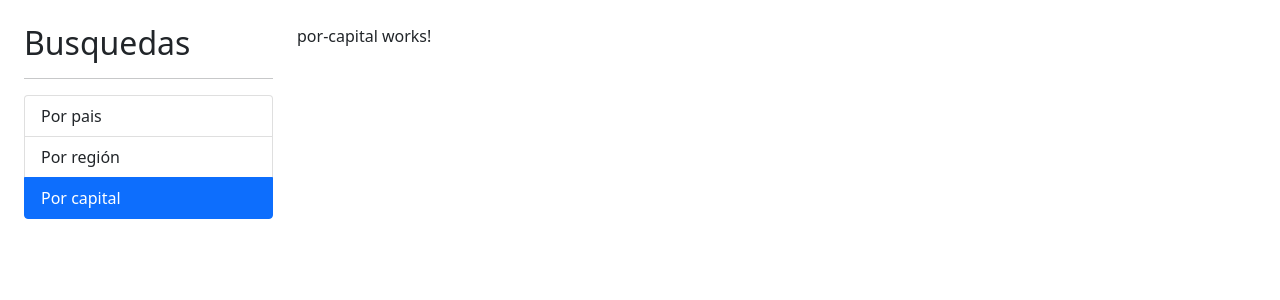
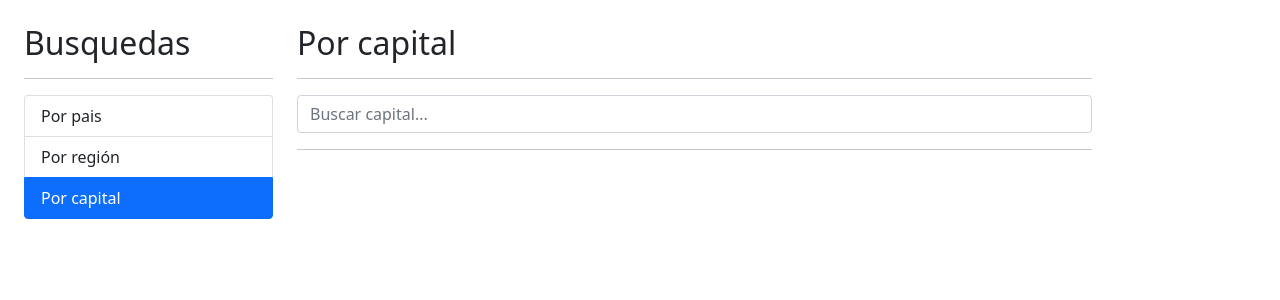
Before and after one commit to minetaky/Angular-paisesApp, an Angular app: page /capital in a window 1280 px wide. Shown: the top 300 px of the page. Built offline with nearby package versions, Linux system fonts and the light colour scheme.

Commit message:
Por Capital, funcionalidad añadida

```diff
--- a/src/app/pais/components/pais-input/pais-input.component.html
+++ b/src/app/pais/components/pais-input/pais-input.component.html
@@ -4,6 +4,6 @@
            class="form-control"
            [(ngModel)]="termino"
            (input)="teclaPresionada()"
-           placeholder="buscar país..."
+           [placeholder]="placeholder"
     >
 </form>
--- a/src/app/pais/components/pais-input/pais-input.component.ts
+++ b/src/app/pais/components/pais-input/pais-input.component.ts
@@ -1,4 +1,4 @@
-import { Component, Output, EventEmitter, OnInit } from '@angular/core';
+import { Component, Output, EventEmitter, OnInit, Input } from '@angular/core';
 import { debounceTime, Subject } from 'rxjs';
 
 @Component({
@@ -11,6 +11,8 @@ import { debounceTime, Subject } from 'rxjs';
 export class PaisInputComponent implements OnInit {
 @Output() onEnter: EventEmitter<string> = new EventEmitter();
 @Output() onDebounce: EventEmitter<string> = new EventEmitter();
+
+@Input() placeholder: string = '';
 
 debouncer: Subject<string> = new Subject();
 
--- a/src/app/pais/components/pais-tabla/pais-tabla.component.html
+++ b/src/app/pais/components/pais-tabla/pais-tabla.component.html
@@ -15,7 +15,7 @@
             <th>
                 <img class="small-flag" [src]="pais.flags.png">
             </th>
-            <th> {{ pais.name.common }} </th>
+            <th> {{ pais.capital}} {{ pais.name.common }} </th>
             <th>{{pais.population | number }} </th>
             <th>
                 <a [routerLink]="[ '/pais', pais.cca2 ]">Ver...</a>
--- a/src/app/pais/pages/por-capital/por-capital.component.html
+++ b/src/app/pais/pages/por-capital/por-capital.component.html
@@ -1 +1,29 @@
-<p>por-capital works!</p>
+<h2>Por capital</h2>
+<hr>
+
+<div class="row">
+    <div class="col">
+
+        <app-pais-input
+        (onEnter)="buscar( $event )"
+        placeholder="Buscar capital...">
+        </app-pais-input>
+
+    </div>
+</div>
+
+<hr>
+
+<div *ngIf="hayError"
+    class="alert alert-danger">
+    No se encontró nada con el termino de busqueda: {{ termino }}
+</div>
+
+
+<div *ngIf="paises.length > 0" class="row">
+    <div class="col">
+
+            <app-pais-tabla [paises]="paises"></app-pais-tabla>
+
+    </div>
+</div>
--- a/src/app/pais/pages/por-capital/por-capital.component.ts
+++ b/src/app/pais/pages/por-capital/por-capital.component.ts
@@ -1,4 +1,7 @@
 import { Component, OnInit } from '@angular/core';
+import { Country } from '../../interfaces/pais-interface';
+import { CapitalService } from '../../services/capital.service';
+
 
 @Component({
   selector: 'app-por-capital',
@@ -6,11 +9,31 @@ import { Component, OnInit } from '@angular/core';
   styles: [
   ]
 })
-export class PorCapitalComponent implements OnInit {
+export class PorCapitalComponent {
 
-  constructor() { }
+  termino: string = '';
+  hayError: boolean = false;
+  paises: Country[] = [];
 
-  ngOnInit(): void {
+  constructor(private _capitalService: CapitalService) { }
+
+  buscar( termino: string ){
+    this.hayError = false;
+    this.termino = termino;
+
+    this._capitalService.buscarCapital( termino )
+      .subscribe( (resp) => {
+        console.log('buscando por capital: ', termino);
+      console.log(resp);
+      this.paises = resp;
+    },(err) =>{
+      this.hayError = true;
+      this.paises = [];
+    });
   }
 
+
+
+
+
 }
--- a/src/app/pais/pages/por-pais/por-pais.component.html
+++ b/src/app/pais/pages/por-pais/por-pais.component.html
@@ -7,6 +7,7 @@
         <app-pais-input
         (onEnter)="buscar( $event )"
         (onDebounce)="sugerencias( $event )"
+        placeholder="Buscar pais"
         ></app-pais-input>
 
     </div>
--- a/src/app/pais/pages/por-pais/por-pais.component.ts
+++ b/src/app/pais/pages/por-pais/por-pais.component.ts
@@ -1,4 +1,4 @@
-import { Component, OnInit } from '@angular/core';
+import { Component, Input } from '@angular/core';
 import { Country } from '../../interfaces/pais-interface';
 import { PaisService } from '../../services/pais.service';
 
@@ -10,11 +10,13 @@ import { PaisService } from '../../services/pais.service';
 })
 export class PorPaisComponent  {
 
+
   termino: string = '';
   hayError: boolean = false;
   paises: Country[] = [];
 
-  constructor(private _paisService: PaisService) { }
+  constructor(private _paisService: PaisService) {
+  }
 
   buscar( termino: string ){
     this.hayError = false;
--- /dev/null
+++ b/src/app/pais/services/capital.service.ts
@@ -0,0 +1,24 @@
+import { HttpClient } from '@angular/common/http';
+import { Injectable } from '@angular/core';
+import { Observable } from 'rxjs';
+
+import { Country } from '../interfaces/pais-interface';
+
+@Injectable({
+  providedIn: 'root'
+})
+export class CapitalService {
+
+  private apiUrl: string = 'https://restcountries.com/v3.1';
+
+  constructor(private http: HttpClient) { }
+
+
+
+  buscarCapital(termino: string): Observable<Country[]>{
+
+    const url = `${ this.apiUrl }/capital/${ termino }`;
+
+    return this.http.get<Country[]>( url );
+  }
+}
```
